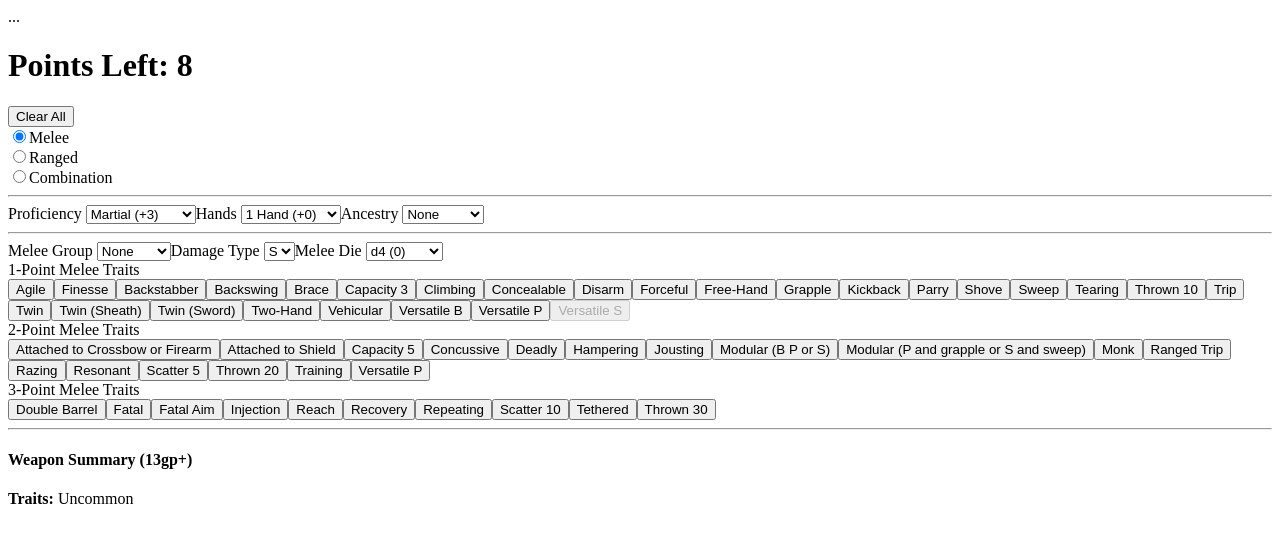
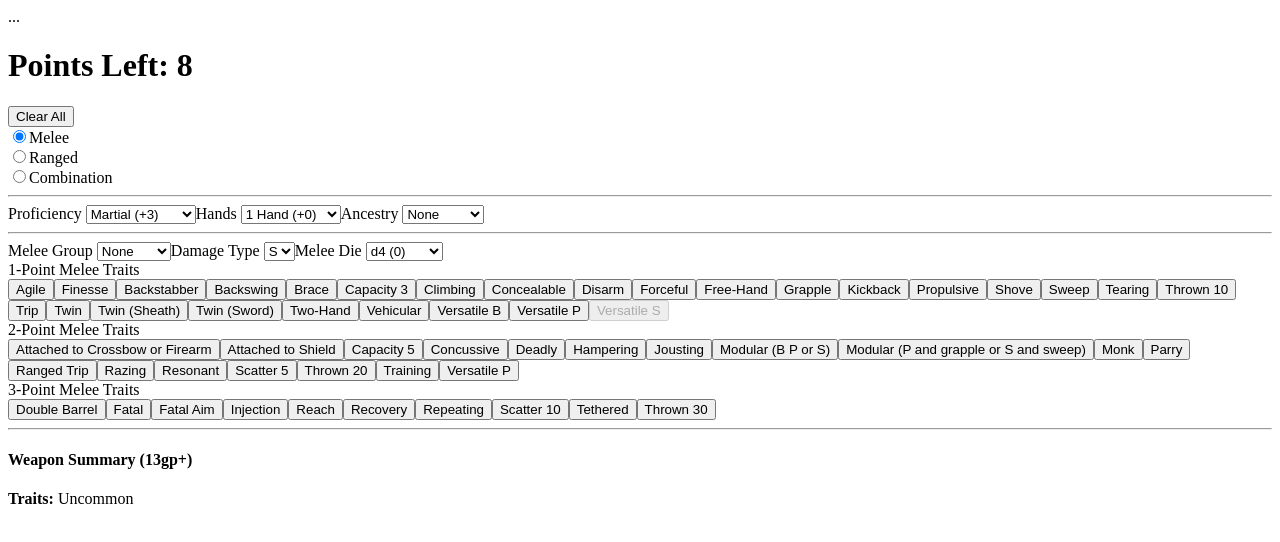
Before and after one commit to aegorsuch/PF2E-Weapon-Builder, a Vue app: page / in a window 1280 px wide. Shown: the top 542 px of the page. Built offline with nearby package versions, Linux system fonts and the light colour scheme.

Commit message:
added back propuslsive

```diff
--- a/src/App.vue
+++ b/src/App.vue
@@ -203,12 +203,12 @@
 <script>
 const groupTraitWhitelist = {
   'Axe': ['Agile', 'Climbing', 'Deadly', 'Disarm', 'Finesse', 'Forceful', 'Parry', 'Shove', 'Sweep', 'Thrown 10', 'Thrown 20', 'Trip', 'Two-Hand', 'Vehicular', 'Versatile P'],
-  'Bow': ['Agile', 'Capacity 3', 'Concussive', 'Deadly', 'Finesse', 'Forceful', 'Modular (B P or S)', 'Monk', 'Parry', 'Propulsive','Razing'],
+  'Bow': [ 'Capacity 3', 'Concussive', 'Deadly', 'Finesse', 'Forceful', 'Modular (B P or S)', 'Monk', 'Parry', 'Propulsive','Razing'],
   'Brawling': ['Agile', 'Backstabber', 'Deadly', 'Disarm', 'Fatal', 'Finesse', 'Free-Hand', 'Grapple', 'Modular (B P or S)', 'Monk', 'Parry', 'Reach', 'Shove', 'Trip', 'Twin', 'Unarmed', 'Versatile P'],
   'Club': ['Agile', 'Attached to Crossbow or Firearm', 'Backswing', 'Concealable', 'Deadly', 'Disarm', 'Fatal', 'Free-Hand', 'Finesse', 'Forceful', 'Monk', 'Parry', 'Ranged Trip', 'Razing', 'Reach', 'Recovery', 'Shove', 'Sweep', 'Tearing', 'Tethered', 'Thrown 10', 'Thrown 20', 'Thrown 30', 'Trip', 'Twin', 'Twin (Sheath)', 'Two-Hand', 'Vehicular', 'Versatile B', 'Versatile P'],
   'Crossbow': ['Backstabber', 'Capacity 5', 'Deadly', 'Fatal Aim', 'Free-Hand', 'Parry', 'Repeating'],
   'Dart': ['Agile','Concealable', 'Deadly', 'Disarm', 'Finesse', 'Free-Hand', 'Monk', 'Propulsive', 'Recovery', 'Sweep', 'Tethered', 'Thrown 10', 'Thrown 20', 'Thrown 30'],
-  'Firearm':['Agile', 'Attached to Shield', 'Backstabber', 'Capacity 3', 'Capacity 5', 'Concealable', 'Concussive', 'Double Barrel', 'Fatal', 'Fatal Aim', 'Kickback', 'Modular (B P or S)', 'Razing', 'Repeating', 'Scatter 5', 'Scatter 10'],
+  'Firearm':['Attached to Shield', 'Backstabber', 'Capacity 3', 'Capacity 5', 'Concealable', 'Concussive', 'Double Barrel', 'Fatal', 'Fatal Aim', 'Kickback', 'Modular (B P or S)', 'Razing', 'Repeating', 'Scatter 5', 'Scatter 10'],
   'Flail': ['Agile', 'Backswing', 'Deadly', 'Disarm', 'Finesse', 'Forceful', 'Grapple', 'Hampering', 'Monk', 'Parry', 'Ranged Trip', 'Razing', 'Reach', 'Sweep', 'Tethered', 'Thrown 10', 'Thrown 20', 'Thrown 30', 'Training', 'Trip', 'Twin', 'Versatile B', 'Versatile P'],
   'Hammer': ['Agile', 'Backswing', 'Brace', 'Razing', 'Reach', 'Shove', 'Thrown 20', 'Trip', 'Two-Hand', 'Versatile P'],
   'Knife': ['Agile', 'Attached to Crossbow or Firearm', 'Backstabber', 'Concealable', 'Deadly', 'Disarm', 'Fatal', 'Finesse', 'Free-Hand', 'Injection', 'Monk', 'Parry', 'Resonant', 'Sweep', 'Thrown 10', 'Thrown 20', 'Trip', 'Twin', 'Two-Hand', 'Vehicular', 'Versatile B', 'Versatile P', 'Versatile S'],
@@ -233,8 +233,8 @@ export default {
       rangedGroups: ['Bow', 'Crossbow', 'Dart', 'Sling', 'Firearm', 'Knife'],
       ancestries: ['Dwarf', 'Elf', 'Gnome', 'Goblin', 'Halfling', 'Jotunborn', 'Orc', 'Tengu'],
       traitCategories: {
-        onePoint: ['Agile', 'Finesse', 'Backstabber', 'Backswing', 'Brace', 'Capacity 3', 'Climbing', 'Concealable', 'Disarm', 'Forceful', 'Free-Hand', 'Grapple', 'Kickback', 'Parry', 'Shove', 'Sweep', 'Tearing', 'Thrown 10', 'Trip', 'Twin', 'Twin (Sheath)', 'Twin (Sword)', 'Two-Hand', 'Vehicular', 'Versatile B', 'Versatile P', 'Versatile S'],
-        twoPoint: ['Attached to Crossbow or Firearm', 'Attached to Shield', 'Capacity 5', 'Concussive', 'Deadly', 'Hampering', 'Jousting', 'Modular (B P or S)', 'Modular (P and grapple or S and sweep)', 'Monk', 'Ranged Trip', 'Razing', 'Resonant', 'Scatter 5', 'Thrown 20', 'Training', 'Versatile P'],
+        onePoint: ['Agile', 'Finesse', 'Backstabber', 'Backswing', 'Brace', 'Capacity 3', 'Climbing', 'Concealable', 'Disarm', 'Forceful', 'Free-Hand', 'Grapple', 'Kickback', 'Propulsive', 'Shove', 'Sweep', 'Tearing', 'Thrown 10', 'Trip', 'Twin', 'Twin (Sheath)', 'Twin (Sword)', 'Two-Hand', 'Vehicular', 'Versatile B', 'Versatile P', 'Versatile S'],
+        twoPoint: ['Attached to Crossbow or Firearm', 'Attached to Shield', 'Capacity 5', 'Concussive', 'Deadly', 'Hampering', 'Jousting', 'Modular (B P or S)', 'Modular (P and grapple or S and sweep)', 'Monk', 'Parry', 'Ranged Trip', 'Razing', 'Resonant', 'Scatter 5', 'Thrown 20', 'Training', 'Versatile P'],
         threePoint: ['Double Barrel', 'Fatal', 'Fatal Aim', 'Injection', 'Reach', 'Recovery', 'Repeating', 'Scatter 10', 'Tethered', 'Thrown 30']
       }
     };
@@ -293,16 +293,10 @@ export default {
   methods: {
     calcTraitPoints(traits, die) {
       let sum = 0;
-      // Agile and Finesse are now in the onePoint array
       traits.onePoint.forEach(t => {
-        // Logic check: die 3 is d4. Emboar Bof: cost 1 if d4, else 2.
-        if ((t === 'Agile' || t === 'Finesse') && die < 3) {
-          sum += 2;
-        } else {
-          sum += 1;
-        }
+        if ((t === 'Agile' || t === 'Finesse') && die < 3) sum += 2;
+        else sum += 1;
       });
-      // Fixed point traits
       sum += (traits.twoPoint.length * 2) + (traits.threePoint.length * 3);
       return sum;
     },
```
